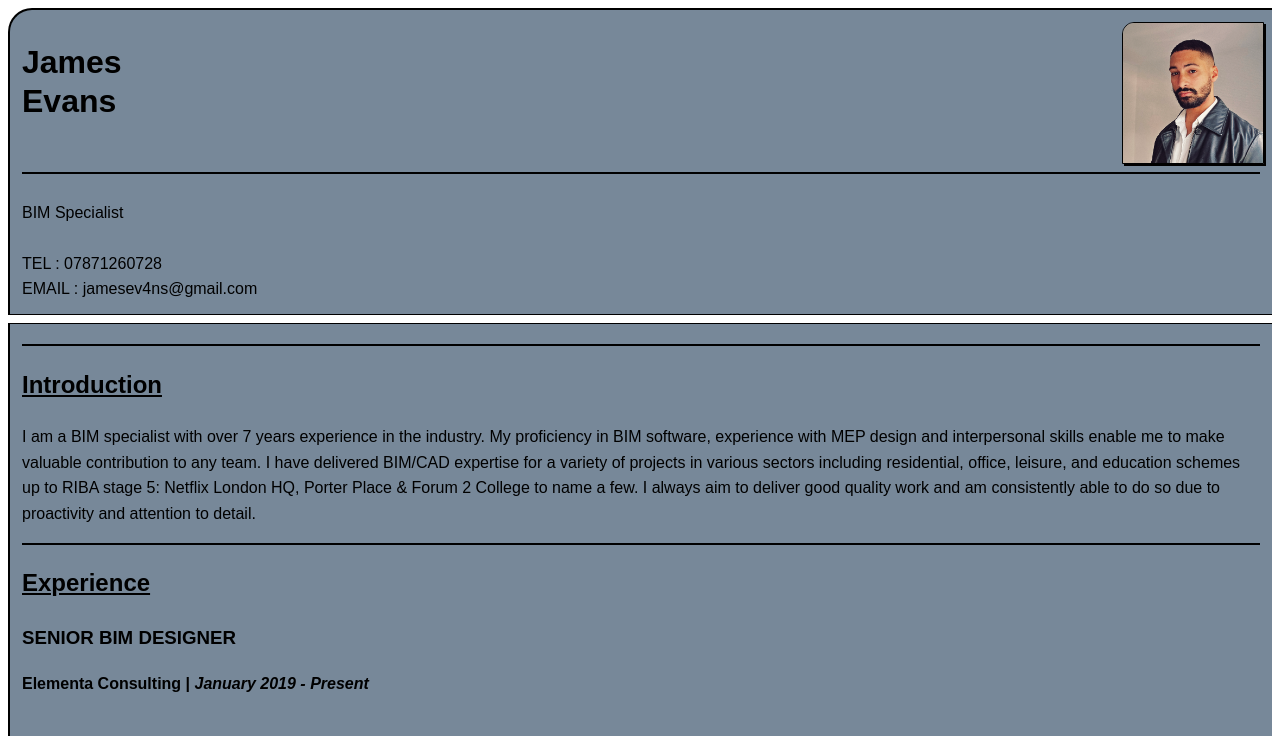
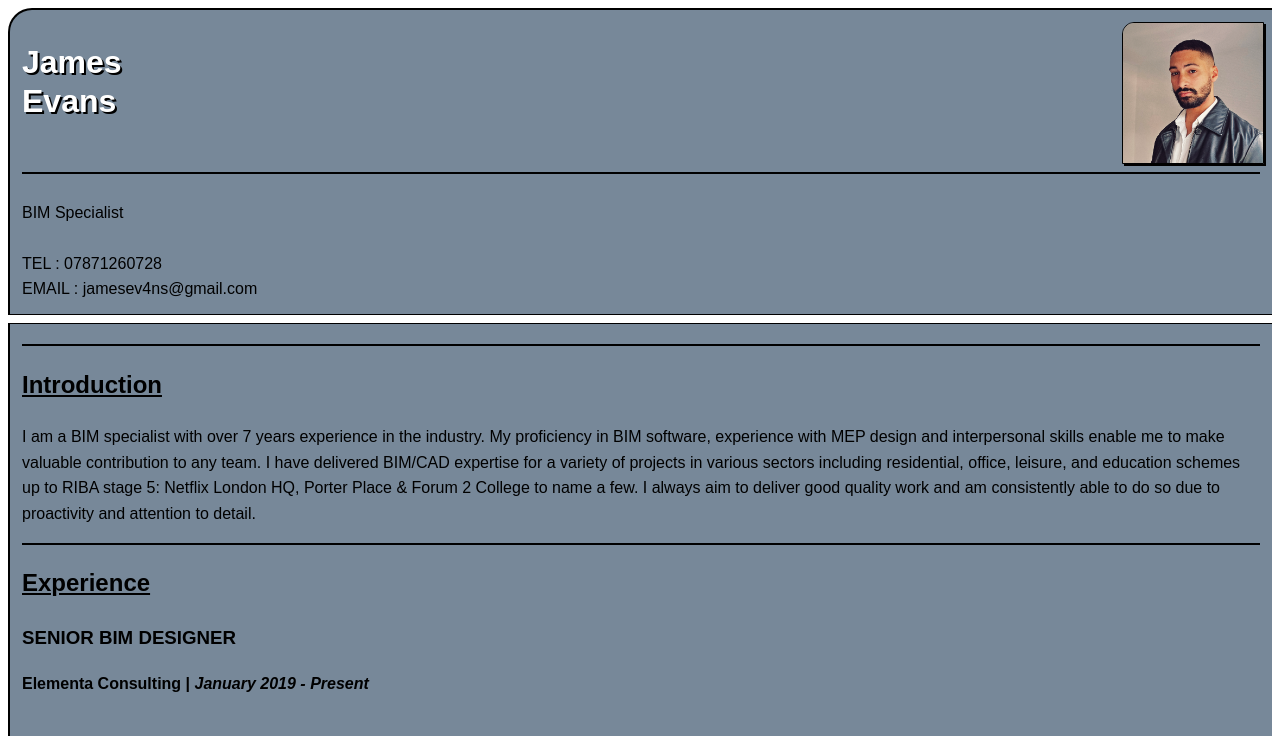
Before and after one commit to j45e45/JamesEvans.github.io, a plain HTML site: page index.html in a window 1280 px wide. Shown: the top 736 px of the page. Drawn offline with Linux system fonts and the light colour scheme.

Commit message:
Add files via upload

```diff
--- a/css/jamesevans_style.css
+++ b/css/jamesevans_style.css
@@ -7,8 +7,10 @@ body {
 
 /* header styles */
 h1 {
+    color: white;
     font-size: 32px;
     line-height: 1.2;
+    text-shadow: 2px 2px black;
 }
 
 ol {
```
